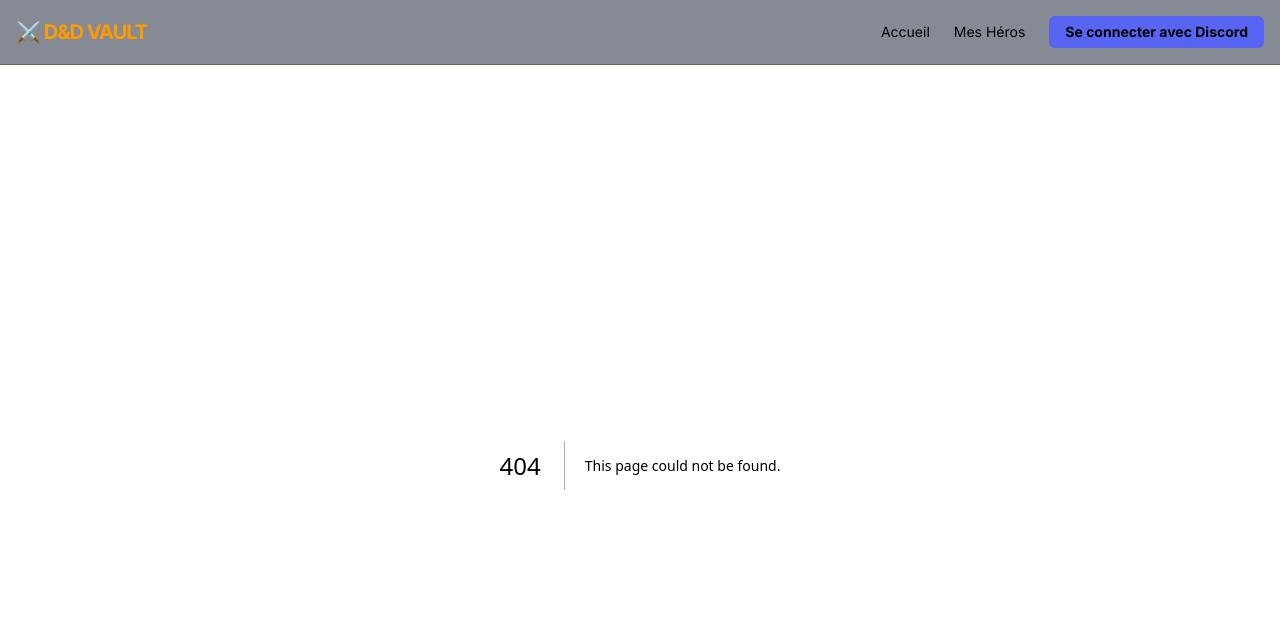
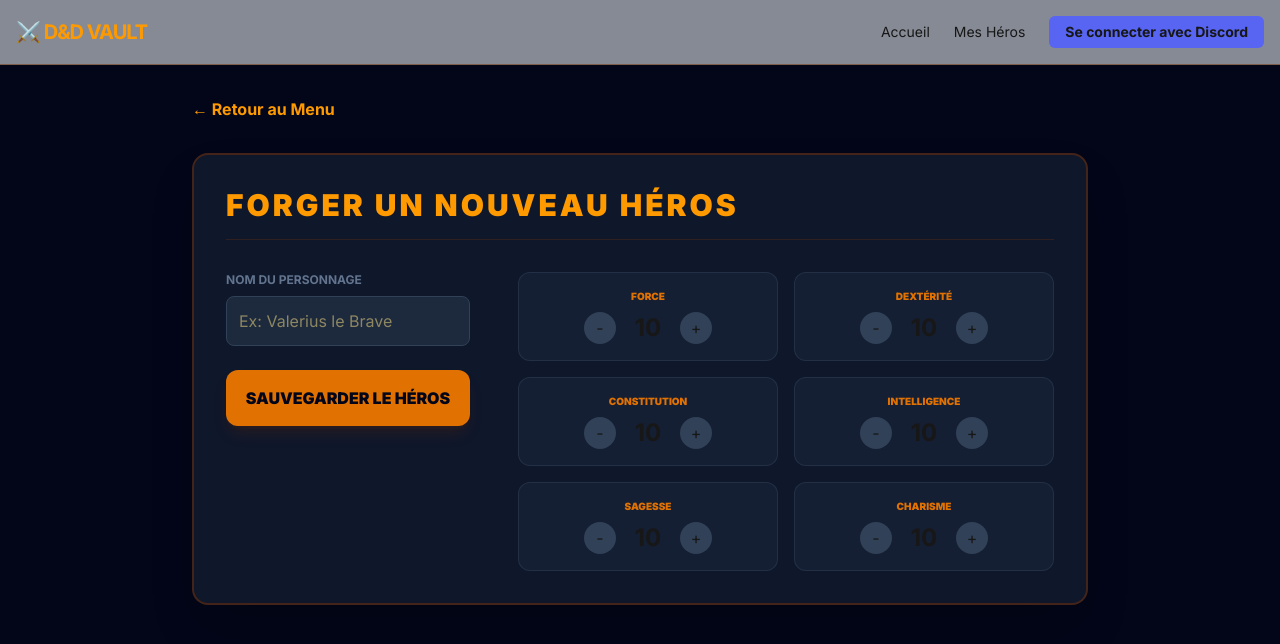
Before and after one commit to SyNo0oP/dnd-vault, a Next.js app: page /characters in a window 1280 px wide. Before the commit this address had no page. Shown: the top 644 px of the page. Built offline with nearby package versions, Linux system fonts and the light colour scheme.

Commit message:
Ajout de la route characters et menu de navigation

```diff
--- /dev/null
+++ b/app/characters/page.tsx
@@ -0,0 +1,67 @@
+'use client';
+import { useState } from 'react';
+import Link from 'next/link';
+
+export default function CreateCharacter() {
+  const [name, setName] = useState("");
+  const [stats, setStats] = useState({
+    Force: 10, Dextérité: 10, Constitution: 10,
+    Intelligence: 10, Sagesse: 10, Charisme: 10
+  });
+
+  return (
+    <main className="min-h-screen bg-slate-950 p-8">
+      <div className="max-w-4xl mx-auto">
+        {/* Bouton Retour */}
+        <Link href="/" className="text-amber-500 hover:text-amber-400 mb-8 inline-block font-bold">
+          ← Retour au Menu
+        </Link>
+
+        <div className="bg-slate-900 border-2 border-amber-900/50 rounded-2xl p-8 shadow-2xl">
+          <h1 className="text-3xl font-black text-amber-500 uppercase tracking-widest mb-8 border-b border-amber-900/30 pb-4">
+            Forger un nouveau Héros
+          </h1>
+
+          <div className="grid grid-cols-1 lg:grid-cols-3 gap-12">
+            {/* Colonne Gauche : Identité */}
+            <div className="space-y-6">
+              <div>
+                <label className="block text-xs font-bold text-slate-500 uppercase mb-2">Nom du Personnage</label>
+                <input
+                  type="text"
+                  value={name}
+                  onChange={(e) => setName(e.target.value)}
+                  className="w-full bg-slate-800 border border-slate-700 rounded-lg p-3 text-amber-200 focus:border-amber-500 outline-none"
+                  placeholder="Ex: Valerius le Brave"
+                />
+              </div>
+              <button className="w-full py-4 bg-amber-600 hover:bg-amber-500 text-slate-950 font-black rounded-xl transition-all shadow-lg shadow-amber-900/20">
+                SAUVEGARDER LE HÉROS
+              </button>
+            </div>
+
+            {/* Colonne Droite : Stats (Sur 2 colonnes) */}
+            <div className="lg:col-span-2 grid grid-cols-2 gap-4">
+              {Object.entries(stats).map(([key, value]) => (
+                <div key={key} className="bg-slate-800/50 p-4 rounded-xl border border-slate-700/50 flex flex-col items-center">
+                  <span className="text-[10px] font-black text-amber-600 uppercase mb-2">{key}</span>
+                  <div className="flex items-center gap-4">
+                    <button
+                      onClick={() => setStats({...stats, [key]: Math.max(0, value - 1)})}
+                      className="w-8 h-8 rounded-full bg-slate-700 hover:bg-red-900 transition-colors"
+                    >-</button>
+                    <span className="text-2xl font-bold w-8 text-center">{value}</span>
+                    <button
+                      onClick={() => setStats({...stats, [key]: Math.min(30, value + 1)})}
+                      className="w-8 h-8 rounded-full bg-slate-700 hover:bg-green-900 transition-colors"
+                    >+</button>
+                  </div>
+                </div>
+              ))}
+            </div>
+          </div>
+        </div>
+      </div>
+    </main>
+  );
+}
--- a/app/page.tsx
+++ b/app/page.tsx
@@ -19,9 +19,11 @@ export default function Home() {
           <div className="text-4xl mb-4">👤</div>
           <h2 className="text-2xl font-bold text-amber-500 mb-2">Forger un Héros</h2>
           <p className="text-slate-400 text-sm mb-6">Utilisez notre éditeur guidé pour créer une fiche complète en quelques minutes.</p>
-          <button className="w-full py-3 bg-amber-600 rounded-xl font-bold group-hover:bg-amber-500 transition-colors">
+          <Link href="/characters">
+            <button className="w-full py-3 bg-amber-600 rounded-xl font-bold group-hover:bg-amber-500 transition-colors">
             Commencer la création
-          </button>
+            </button>
+          </Link>
         </div>
 
         {/* CARTE : CRÉER UNE PARTIE */}
```
